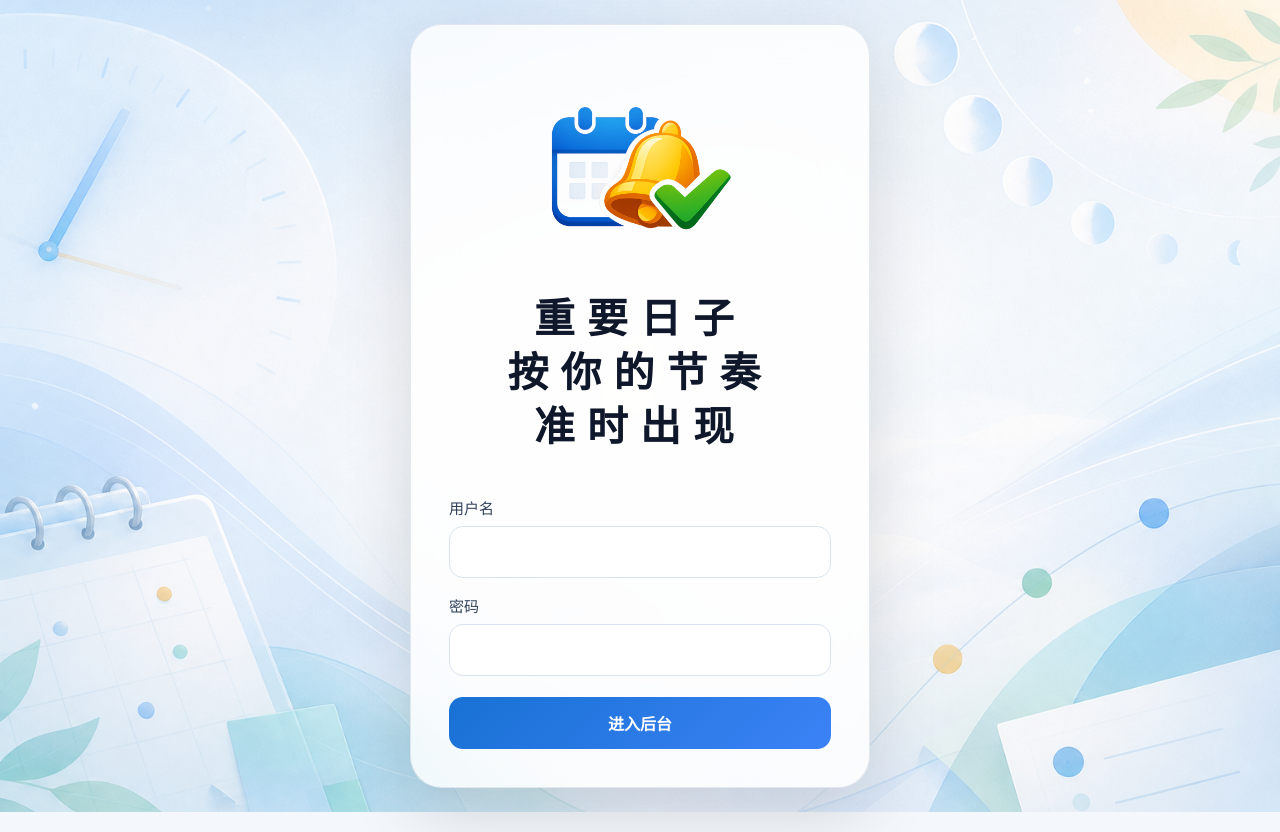
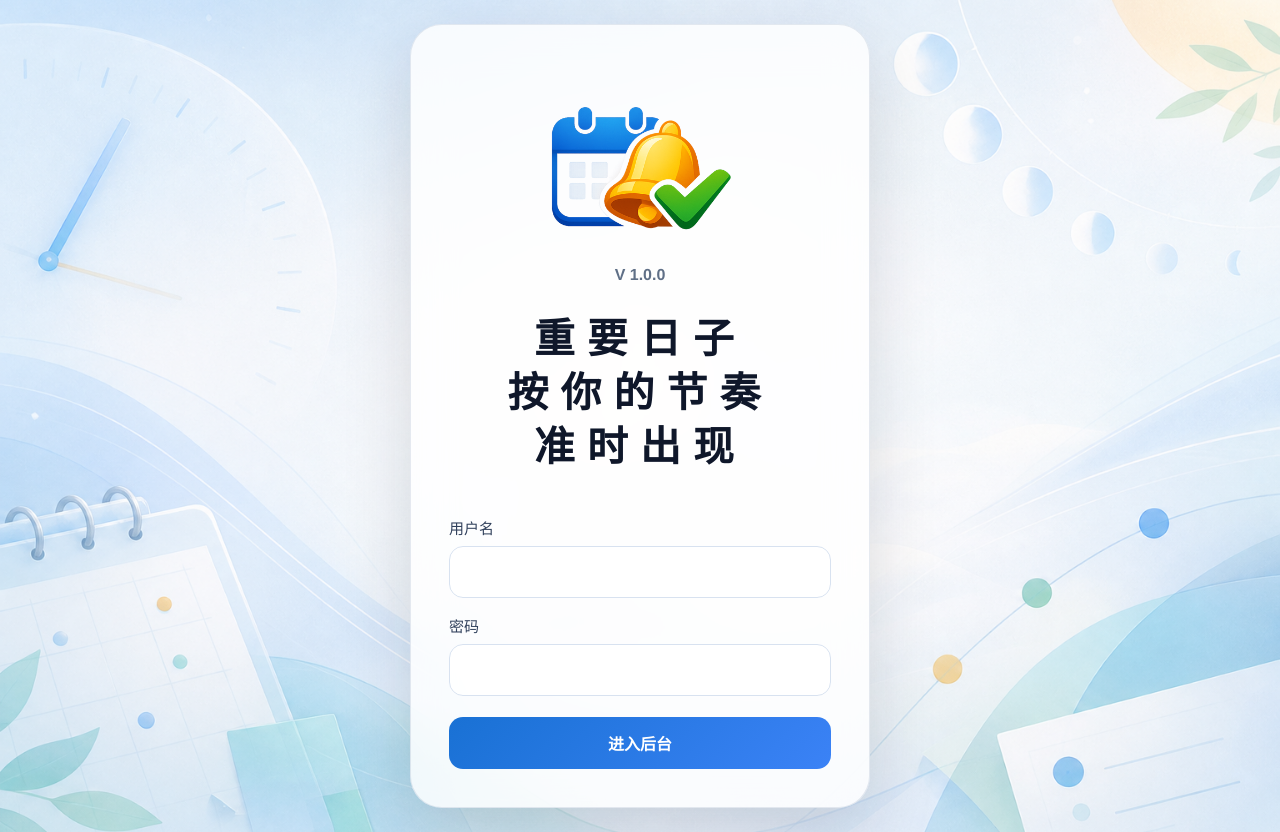
Before and after one commit to weidaye1122/Daily-Reminder, a React (Vite) app: page /login in a window 1280 px wide. Built offline with nearby package versions, Linux system fonts and the light colour scheme; no server answers.

Commit message:
release: bump version to 1.0.0

```diff
--- a/package.json
+++ b/package.json
@@ -1,6 +1,6 @@
 {
   "name": "schedule-reminder-assistant",
-  "version": "0.0.3",
+  "version": "1.0.0",
   "private": true,
   "type": "module",
   "engines": {
--- a/src/client/components/AppShell.tsx
+++ b/src/client/components/AppShell.tsx
@@ -2,6 +2,7 @@ import { useState } from 'react';
 import { NavLink, Outlet } from 'react-router-dom';
 import { useLocation } from 'react-router-dom';
 import { useAppContext } from '../lib/app-context';
+import { BRAND_VERSION_LABEL } from '../lib/version';
 
 const navItems = [
   { to: '/', label: '仪表盘', end: true },
@@ -42,6 +43,7 @@ export const AppShell = () => {
       <aside className={`sidebar ${mobileMenuOpen ? 'sidebar-open' : ''}`}>
         <div className="brand">
           <img className="brand-logo" src="/brand/logo-512.png" alt="日程提醒助手" />
+          <span className="brand-version">{BRAND_VERSION_LABEL}</span>
         </div>
         <nav className="nav-list">
           {navItems.map((item) => (
--- a/src/client/index.css
+++ b/src/client/index.css
@@ -65,9 +65,9 @@ a {
 }
 
 .brand {
-  display: flex;
-  align-items: center;
-  justify-content: center;
+  display: grid;
+  justify-items: center;
+  gap: 8px;
   margin-bottom: 32px;
 }
 
@@ -76,6 +76,14 @@ a {
   height: 208px;
   border-radius: 30px;
   object-fit: cover;
+}
+
+.brand-version {
+  margin-top: -42px;
+  color: var(--muted);
+  font-size: 0.95rem;
+  font-weight: 600;
+  line-height: 1;
 }
 
 .brand p,
@@ -824,7 +832,7 @@ a {
 .login-copy {
   display: grid;
   justify-items: center;
-  gap: 0;
+  gap: 6px;
   padding: 0;
   text-align: center;
   background: transparent;
@@ -842,10 +850,19 @@ a {
 
 .login-copy h1 {
   max-width: 9.5em;
-  margin-top: -26px;
+  margin-top: -18px;
   font-size: clamp(1.95rem, 4.6vw, 2.55rem);
   line-height: 1.32;
   letter-spacing: 0.3em;
+}
+
+.login-version {
+  margin-top: -58px;
+  margin-bottom: 8px;
+  color: var(--muted);
+  font-size: 1rem;
+  font-weight: 600;
+  line-height: 1;
 }
 
 .login-copy h1 span {
@@ -1010,7 +1027,7 @@ a {
   }
 
   .login-copy h1 {
-    margin-top: -18px;
+    margin-top: -10px;
     font-size: clamp(1.7rem, 8vw, 2.05rem);
     line-height: 1.34;
     letter-spacing: 0.18em;
--- /dev/null
+++ b/src/client/lib/version.ts
@@ -0,0 +1,3 @@
+export const APP_VERSION = '1.0.0';
+
+export const BRAND_VERSION_LABEL = `V ${APP_VERSION}`;
--- a/src/client/pages/LoginPage.tsx
+++ b/src/client/pages/LoginPage.tsx
@@ -3,6 +3,7 @@ import { Navigate, useNavigate } from 'react-router-dom';
 import { api, ApiError } from '../lib/api';
 import { useAppContext } from '../lib/app-context';
 import { Notice } from '../components/Notice';
+import { BRAND_VERSION_LABEL } from '../lib/version';
 
 export const LoginPage = () => {
   const navigate = useNavigate();
@@ -38,6 +39,7 @@ export const LoginPage = () => {
       <div className="login-panel">
         <div className="login-copy">
           <img className="login-logo" src="/brand/logo-512.png" alt="日程提醒助手" />
+          <span className="login-version">{BRAND_VERSION_LABEL}</span>
           <h1>
             <span>重要日子</span>
             <span>按你的节奏</span>
```
Also changed, not shown: 1 other file (tests, documents, lock files or other folders).
